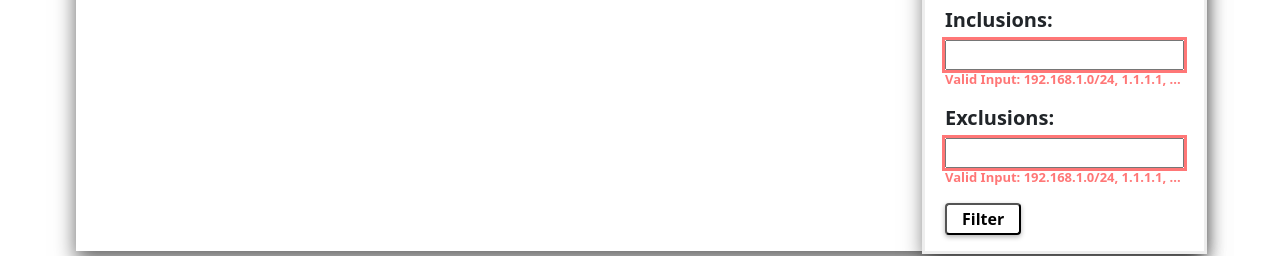
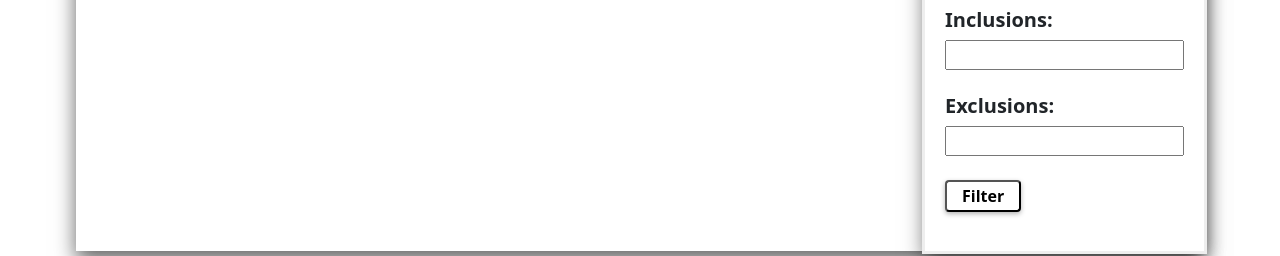
Before and after one commit to CarlosKassis/NetworkVisualizer, a React (Create React App) app in the folder ClientApp/: page / in a window 1280 px wide. Shown: the part 524-780 px from the top of the page. Built offline with nearby package versions, Linux system fonts and the light colour scheme.

Commit message:
add line breaks between components, set filter input to valid at start (was invalid for debugging)

```diff
--- a/ClientApp/src/components/GraphFilter.js
+++ b/ClientApp/src/components/GraphFilter.js
@@ -19,7 +19,9 @@ function GraphFilter(props) {
             <div style={{ padding: '20px' }}>
                 <h4><b>Filter</b></h4>
                 <IpFilter title={"Inclusions"}></IpFilter>
+                <br />
                 <IpFilter title={"Exclusions"}></IpFilter>
+                <br />
                 <button className={"btn-cyber"} style={{
 
                 }}><b>Filter</b></button>
--- a/ClientApp/src/components/IpFilter.js
+++ b/ClientApp/src/components/IpFilter.js
@@ -2,7 +2,7 @@ import React, { useState } from 'react';
 
 function IpFilter(props) {
 
-    const [validInput, setValidInput] = useState(false);
+    const [validInput, setValidInput] = useState(true);
 
     return (
         <div>
```
